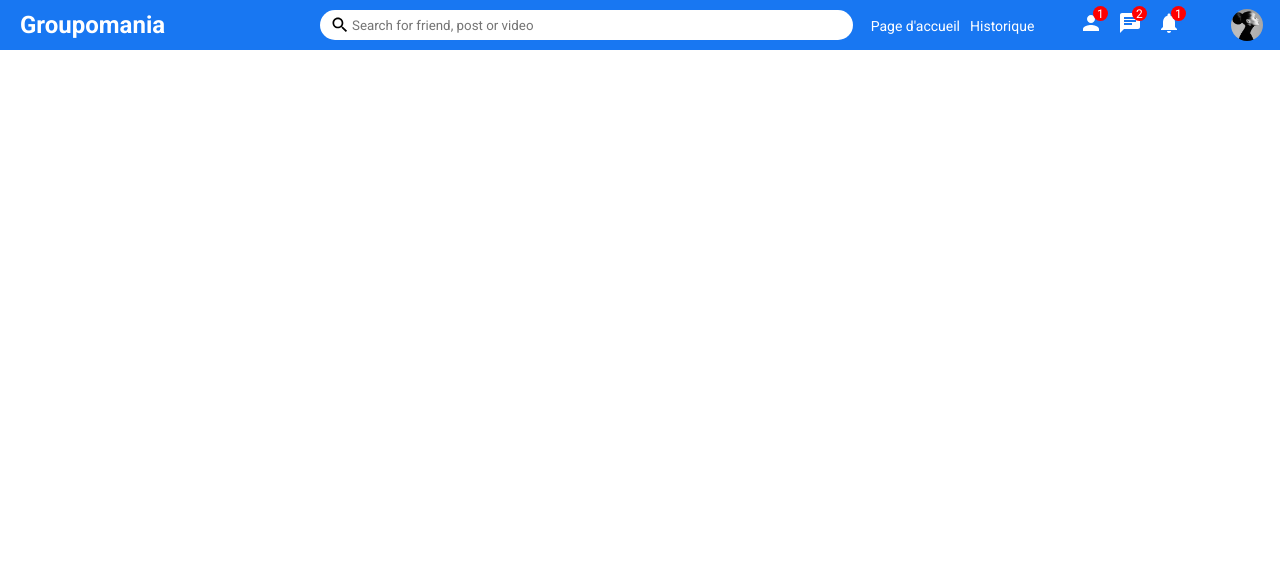
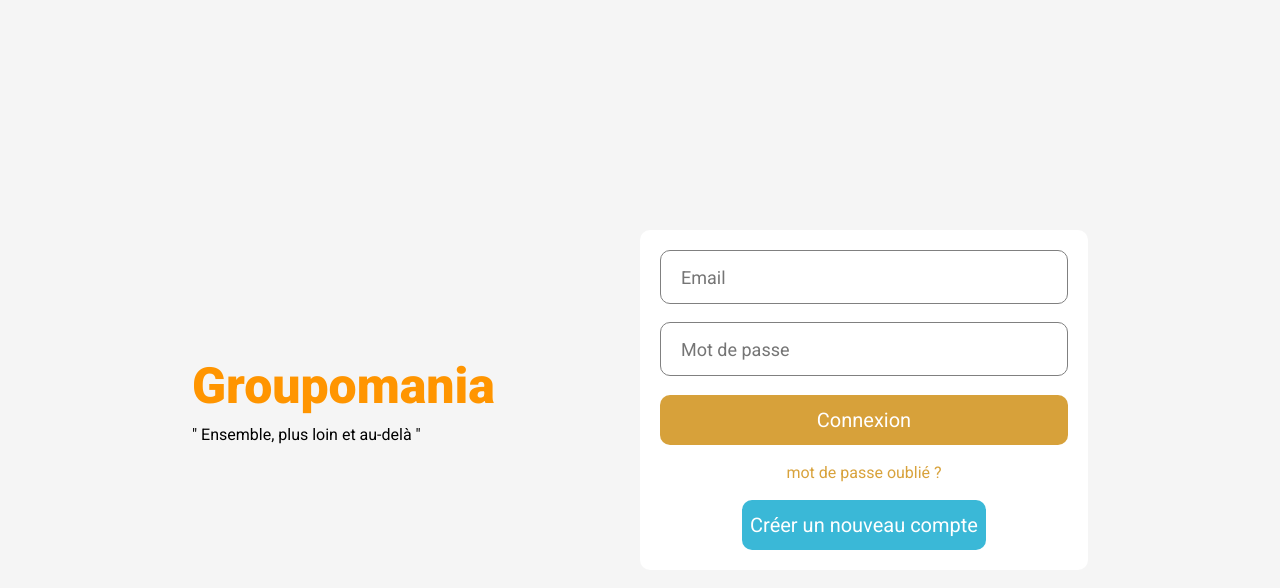
Before and after one commit to Gcelica/projet_07, a React (Create React App) app: page / in a window 1280 px wide. Shown: the top 588 px of the page. Built offline with nearby package versions, Linux system fonts and the light colour scheme.

Commit message:
front login et register fait, changer les couleurs selon charte graphique et ajouter image de fond, back à faire

```diff
--- a/src/App.js
+++ b/src/App.js
@@ -1,7 +1,8 @@
-import Home from "./pages/home/Home";
+//import Home from "./pages/home/Home";
+import Login from "./pages/login/Login";
 
 function App() {
-  return <Home />;
+  return <Login />;
 }
 
 export default App;
--- /dev/null
+++ b/src/pages/login/Login.jsx
@@ -0,0 +1,27 @@
+import "./login.css";
+
+export default function Login() {
+  return (
+    <div className="login">
+      <div className="loginWrapper">
+        <div className="loginLeft">
+          <h3 className="loginLogo">Groupomania</h3>
+          <span className="loginDescription">
+            " Ensemble, plus loin et au-delà "
+          </span>
+        </div>
+        <div className="loginRight">
+          <div className="loginBox">
+            <input placeholder="Email" className="loginInput" />
+            <input placeholder="Mot de passe" className="loginInput" />
+            <button className="loginButton">Connexion</button>
+            <span className="loginForgot">mot de passe oublié ?</span>
+            <button className="loginRegisterButton">
+              Créer un nouveau compte
+            </button>
+          </div>
+        </div>
+      </div>
+    </div>
+  );
+}
--- /dev/null
+++ b/src/pages/login/login.css
@@ -0,0 +1,84 @@
+.login {
+  width: 100vw;
+  height: 100vh;
+  background-color: whitesmoke;
+  display: flex;
+  align-items: center;
+  justify-content: center;
+}
+
+.loginWrapper {
+  width: 70%;
+  height: 70%;
+  display: flex;
+}
+
+.loginLeft,
+.loginRight {
+  flex: 1;
+  display: flex;
+  flex-direction: column;
+  justify-content: center;
+}
+
+.loginLogo {
+  font-size: 50px;
+  font-weight: 800;
+  color: rgb(255, 149, 0);
+  margin-bottom: 10px;
+}
+
+.loginDescription {
+  font-style: 24px;
+}
+
+.loginBox {
+  height: 300px;
+  padding: 20px;
+  background-color: white;
+  border-radius: 10px;
+  display: flex;
+  flex-direction: column;
+  justify-content: space-between;
+}
+.loginInput {
+  height: 50px;
+  border-radius: 10px;
+  border: 1px solid gray;
+  font-size: 18px;
+  padding-left: 20px;
+}
+
+.loginButton {
+  height: 50px;
+  border-radius: 10px;
+  border: none;
+  background-color: rgba(214, 157, 49, 0.951);
+  color: white;
+  font-size: 20px;
+  font-weight: 500;
+  cursor: pointer;
+}
+
+.loginInputButton:focus {
+  outline: none;
+}
+
+.loginForgot {
+  text-align: center;
+  color: rgba(214, 157, 49, 0.951);
+  cursor: pointer;
+}
+
+.loginRegisterButton {
+  width: 60%;
+  height: 50px;
+  align-self: center;
+  border-radius: 10px;
+  border: none;
+  background-color: rgba(49, 181, 214, 0.951);
+  color: white;
+  font-size: 20px;
+  font-weight: 500;
+  cursor: pointer;
+}
--- /dev/null
+++ b/src/pages/register/register.css
@@ -0,0 +1,83 @@
+.login {
+  width: 100vw;
+  height: 100vh;
+  background-color: whitesmoke;
+  display: flex;
+  align-items: center;
+  justify-content: center;
+}
+
+.loginWrapper {
+  width: 70%;
+  height: 70%;
+  display: flex;
+}
+
+.loginLeft,
+.loginRight {
+  flex: 1;
+  display: flex;
+  flex-direction: column;
+  justify-content: center;
+}
+
+.loginLogo {
+  font-size: 50px;
+  font-weight: 800;
+  color: rgb(255, 149, 0);
+  margin-bottom: 10px;
+}
+
+.loginDescription {
+  font-style: 24px;
+}
+
+.loginBox {
+  height: 400px;
+  padding: 20px;
+  background-color: white;
+  border-radius: 10px;
+  display: flex;
+  flex-direction: column;
+  justify-content: space-between;
+}
+.loginInput {
+  height: 50px;
+  border-radius: 10px;
+  border: 1px solid gray;
+  font-size: 18px;
+  padding-left: 20px;
+}
+
+.loginButton {
+  height: 50px;
+  border-radius: 10px;
+  border: none;
+  background-color: rgba(214, 157, 49, 0.951);
+  color: white;
+  font-size: 20px;
+  font-weight: 500;
+  cursor: pointer;
+}
+
+.loginInputButton:focus {
+  outline: none;
+}
+
+.loginForgot {
+  text-align: center;
+  color: rgba(214, 157, 49, 0.951);
+}
+
+.loginRegisterButton {
+  width: 60%;
+  height: 50px;
+  align-self: center;
+  border-radius: 10px;
+  border: none;
+  background-color: rgba(49, 181, 214, 0.951);
+  color: white;
+  font-size: 20px;
+  font-weight: 500;
+  cursor: pointer;
+}
```
Also changed, not shown: src/pages/register/Register.jsx (added, +24 -0 lines).
